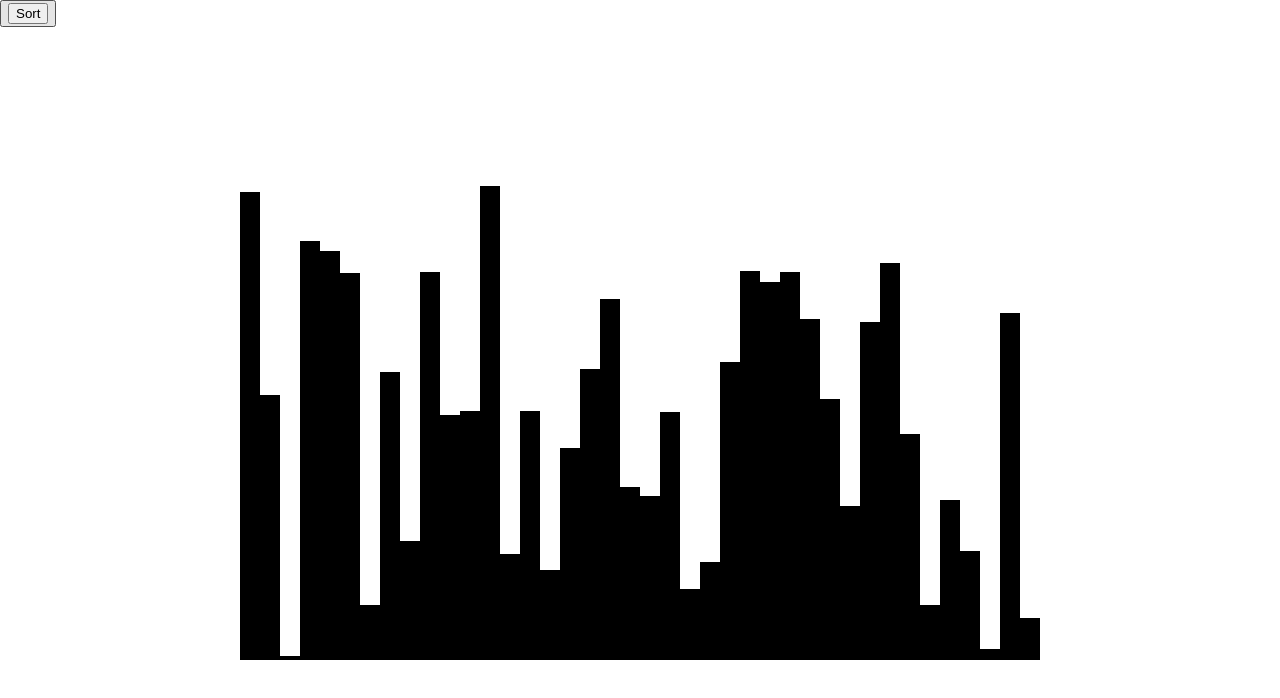
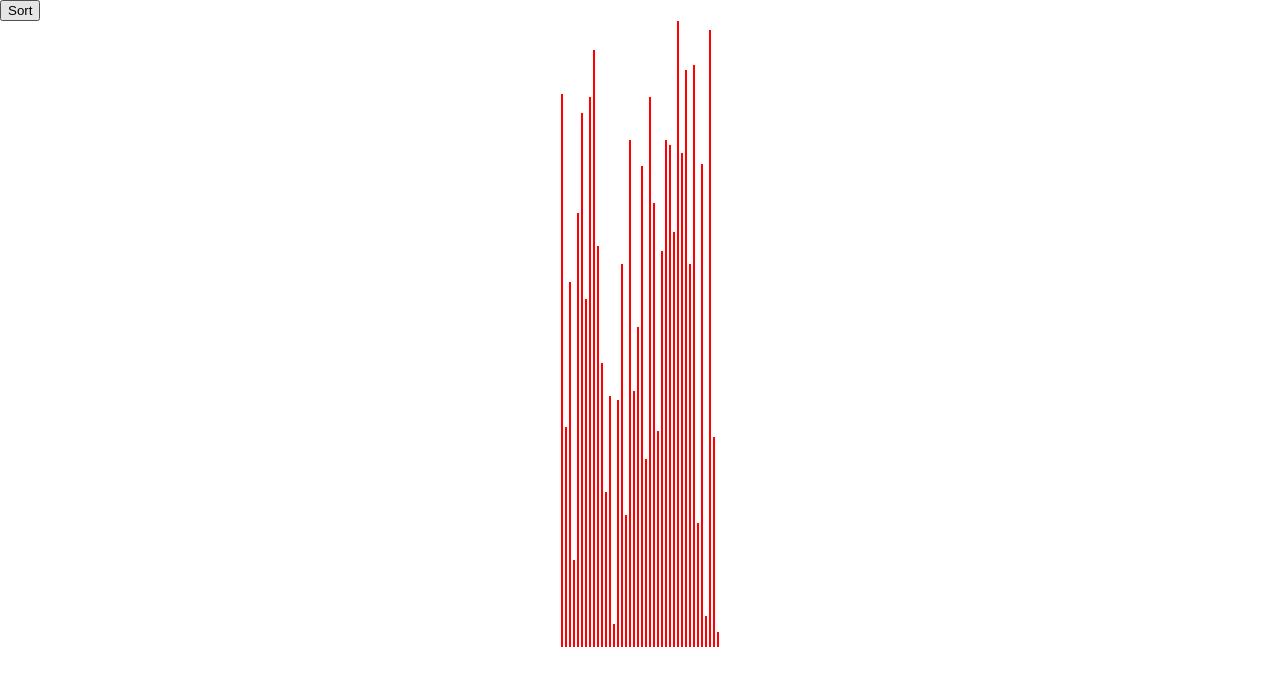
Before and after one commit to camgraff/sorting-algorithm-visualizer, a React (Create React App) app: page / in a window 1280 px wide. Shown: the top 698 px of the page. Built offline with nearby package versions, Linux system fonts and the light colour scheme.

Commit message:
Got rid of canvas and made each array bar a div instead.

```diff
--- a/src/Visualizer.css
+++ b/src/Visualizer.css
@@ -1,12 +1,15 @@
-canvas {
-    position: absolute;
-    left: 0;
-    right: 0;
-    top: 20%;
-    margin: auto;
+button {
+    display: block;
 }
+.container {
+    text-align: center;
+    /*position: absolute;
+    /*left: 100px;
+    /* top: 100px; */
+  }
 
-ButtonToolbar {
-    display: flex;
-    justify-content: center;
-}
+.array-bar {
+    width: 2px;
+    display: inline-block;
+    margin: 0 1px;
+  }
--- a/src/Visualizer.jsx
+++ b/src/Visualizer.jsx
@@ -1,70 +1,68 @@
 import React from 'react';
-import ReactDOM from 'react-dom';
-import Button from 'react-bootstrap/Button';
-import ButtonToolbar from 'react-bootstrap/Button';
 import './Visualizer.css'
 
 const ARRAY_SIZE = 40;
-
-var arr = [];
-
-for (var i=0; i<ARRAY_SIZE; i++) {
-    arr.push(Math.floor((Math.random()*500)));
-}
+const MAX_ARRAY_VAL = 500;
 
 class Visualizer extends React.Component {
     constructor(props) {
         super(props);
         this.state = {
-          isSorted: false,
+          array: []
         };
         this.selectionSort = this.selectionSort.bind(this);
     }
 
     componentDidMount() {
-        const canvas = this.refs.canvas
-        const ctx = canvas.getContext("2d")
-        arr.forEach( function(value, index) {
-            ctx.fillRect(20*(index),canvas.height-value,20,value);
-        });
-    }
-
-    componentDidUpdate() {
-        const canvas = this.refs.canvas;
-        const ctx = canvas.getContext("2d");
-        ctx.clearRect(0, 0, canvas.width, canvas.height);
-        arr.forEach( function(value, index) {
-            ctx.fillRect(20*(index),canvas.height-value,20,value);
-        });
+        const temp = [];
+        for (var i=0; i<ARRAY_SIZE; i++) {
+            temp.push(Math.floor((Math.random()*MAX_ARRAY_VAL)));
+        }
+        this.setState({array:temp});
     }
 
     selectionSort() {
+        var temp = this.state.array;
+        if (i >= ARRAY_SIZE) return;
         for (var i = 0; i<ARRAY_SIZE; i++) {
             var min_id = i;
             for (var j = i+1; j<ARRAY_SIZE; j++) {
-                if (arr[j] < arr[min_id])
+                if (temp[j] < temp[min_id])
                     min_id = j;
             }
-            arr[i] = arr.splice(min_id, 1, arr[i])[0];
+            temp[i] = temp.splice(min_id, 1, temp[i])[0];
         }
-        console.log(arr);
-        this.setState({isSorted : true});
+        this.setState({array:temp});
+        //console.log(arr);
     }
 
     render() {
         return(
-            <div className="Visualizer">
-                <ButtonToolbar>
-                    <Button onClick={this.selectionSort}> Sort </Button>
-                </ButtonToolbar>
-                <canvas ref="canvas"
-                    width={20*ARRAY_SIZE}
-                    height={500}
-                />
+            <div className="container">
+                <button onClick={this.selectionSort}> Sort </button>
+                {this.state.array.map((val, id) => (
+                    <div
+                        className="array-bar"
+                        key={id}
+                        style={{
+                            backgroundColor: "red",
+                            height: `${val/(MAX_ARRAY_VAL/80)}vh`
+                        }}
+                    ></div>
+                ))}
             </div>
         )
     }
 
 }
 
+function sleep(milliseconds) {
+    var start = new Date().getTime();
+    for (var i = 0; i < 1e7; i++) {
+      if ((new Date().getTime() - start) > milliseconds){
+        break;
+      }
+    }
+  }
+
 export default Visualizer
```
